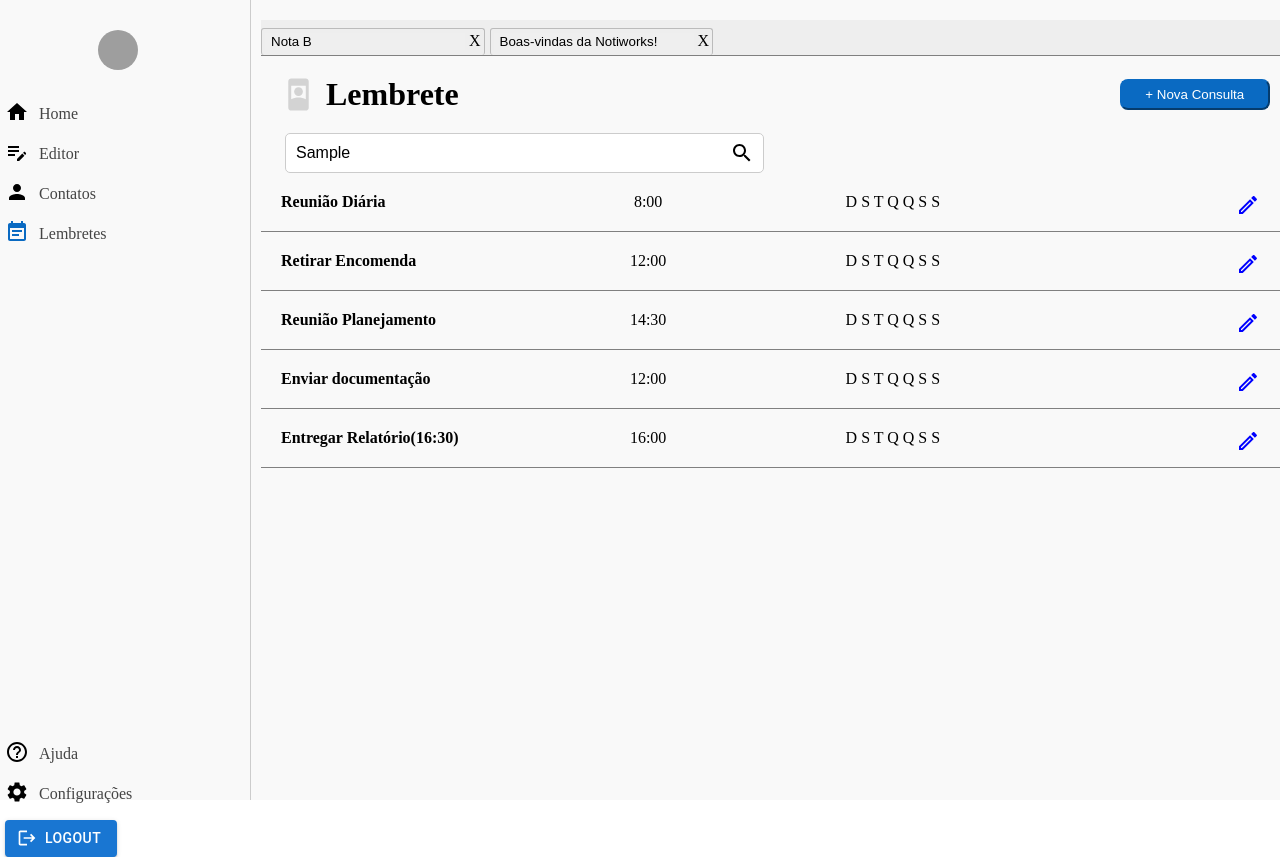
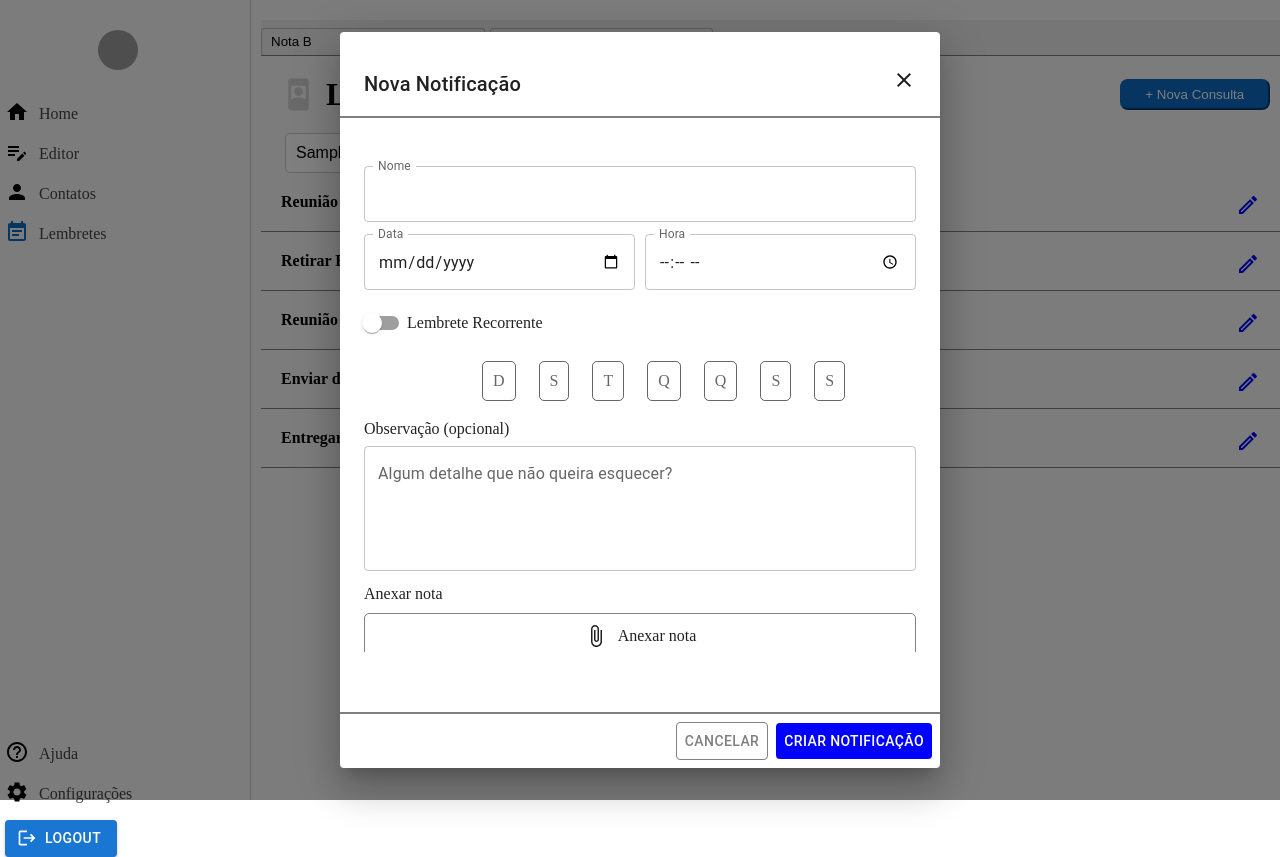
Before and after one commit to leonardoseven/Notiworks, a React (Vite) app in the folder front-end/: page /lembretes in a window 1280 px wide. Both pictures are taken after typing "Sample" into the empty fields and a click on the button "+ Nova Consulta". Built offline with nearby package versions, Linux system fonts and the light colour scheme; grey boxes are pictures that could not be loaded.

Commit message:
lembretes

```diff
--- a/front-end/src/components/Lembretes/Lembrete.tsx
+++ b/front-end/src/components/Lembretes/Lembrete.tsx
@@ -1,8 +1,14 @@
-import { RememberMe, Edit } from '@mui/icons-material';
+import { RememberMe, Edit, AttachFile, Info, Close } from '@mui/icons-material';
 import React from 'react';
 import { useState } from 'react';
 import SearchBar from '../Contatos/components/SearchBar';
 import EditOutlined from '@mui/icons-material/EditOutlined';
+import Dialog from '@mui/material/Dialog/Dialog';
+import { Button, DialogActions, DialogContent, DialogTitle, TextField } from '@mui/material';
+import Switch from '@mui/material/Switch';
+import FormControlLabel from '@mui/material/FormControlLabel';
+import Checkbox from '@mui/material/Checkbox';
+import AttachFileIcon from '@mui/icons-material/AttachFile';
 
 const LembreteItem = ({ texto, hora, dias }) => {
     return (
@@ -58,10 +64,59 @@ const Lembrete = () => {
                     <LembreteItem texto="Reunião Planejamento" hora="14:30" dias="D S T Q Q S S" />
                     <LembreteItem texto="Enviar documentação" hora="12:00" dias="D S T Q Q S S" />
                     <LembreteItem texto="Entregar Relatório(16:30)" hora="16:00" dias="D S T Q Q S S" />
+
+<Dialog open={open} onClose={handleClose} fullWidth maxWidth="sm" style={{ maxHeight: '100vh' }}>
+<DialogTitle style={{ borderBottom: '2px solid gray', marginTop: '20px', marginBottom: '40px', display: 'flex', justifyContent: 'space-between' }}>
+    <span>Nova Notificação</span>
+    <Close />
+</DialogTitle>
+    <DialogContent>
+        <TextField autoFocus margin="dense" label="Nome" InputLabelProps={{ shrink: true }} fullWidth />
+        <div style={{ display: 'flex', justifyContent: 'space-between' }}>
+            <TextField margin="dense" label="Data" type="date" style={{ flex: 1, marginRight: '10px' }} InputLabelProps={{ shrink: true }} />
+            <TextField margin="dense" label="Hora" type="time" style={{ flex: 1 }} InputLabelProps={{ shrink: true }} />
+        </div>
+        <div style={{ display: 'flex', alignItems: 'center', marginTop: '10px' }}>
+            <FormControlLabel control={<Switch />} label="" />
+            <span style={{ marginLeft: '-20px' }}>Lembrete Recorrente</span>
+        </div>
+        <div style={{ display: 'flex', justifyContent: 'space-between', marginTop: '10px',marginLeft:'120px',marginRight:'250px' }}>
+            <FormControlLabel control={<Checkbox icon={<span style={{ border: '1px solid', borderRadius: '5px', padding: '10px' }}>D</span>} checkedIcon={<span style={{ border: '1px solid blue', color: 'blue', borderRadius: '5px', padding: '10px' }}>D</span>} />} label={undefined} />
+            <FormControlLabel control={<Checkbox icon={<span style={{ border: '1px solid', borderRadius: '5px', padding: '10px' }}>S</span>} checkedIcon={<span style={{ border: '1px solid blue', color: 'blue', borderRadius: '5px', padding: '10px' }}>S</span>} />} label={undefined} />
+            <FormControlLabel control={<Checkbox icon={<span style={{ border: '1px solid', borderRadius: '5px', padding: '10px' }}>T</span>} checkedIcon={<span style={{ border: '1px solid blue', color: 'blue', borderRadius: '5px', padding: '10px' }}>T</span>} />} label={undefined} />
+            <FormControlLabel control={<Checkbox icon={<span style={{ border: '1px solid', borderRadius: '5px', padding: '10px' }}>Q</span>} checkedIcon={<span style={{ border: '1px solid blue', color: 'blue', borderRadius: '5px', padding: '10px' }}>Q</span>} />} label={undefined} />
+            <FormControlLabel control={<Checkbox icon={<span style={{ border: '1px solid', borderRadius: '5px', padding: '10px' }}>Q</span>} checkedIcon={<span style={{ border: '1px solid blue', color: 'blue', borderRadius: '5px', padding: '10px' }}>Q</span>} />} label={undefined} />
+            <FormControlLabel control={<Checkbox icon={<span style={{ border: '1px solid', borderRadius: '5px', padding: '10px' }}>S</span>} checkedIcon={<span style={{ border: '1px solid blue', color: 'blue', borderRadius: '5px', padding: '10px' }}>S</span>} />} label={undefined} />
+            <FormControlLabel control={<Checkbox icon={<span style={{ border: '1px solid', borderRadius: '5px', padding: '10px' }}>S</span>} checkedIcon={<span style={{ border: '1px solid blue', color: 'blue', borderRadius: '5px', padding: '10px' }}>S</span>} />} label={undefined} />
+        </div>
+        <div style={{ marginTop: '10px' }}>
+            <span>Observação (opcional)</span>
+            <TextField margin="dense" label="Algum detalhe que não queira esquecer?" multiline rows={4} variant="outlined" fullWidth />
+        </div>
+        <div style={{ marginTop: '10px' }}>
+            <span>Anexar nota</span>
+            <div style={{ display: 'flex', justifyContent: 'center', alignItems: 'center', border: '1px solid gray', borderRadius: '5px', padding: '10px', marginTop: '10px' }}>
+                <AttachFileIcon />
+                <span style={{ marginLeft: '10px' }}>Anexar nota</span>
+            </div>
+        </div>
+        <div style={{ marginTop: '10px', display: 'flex', alignItems: 'center' }}>
+            <Info color="primary" />
+            <span style={{ marginLeft: '10px', color: 'blue' }}>Anexando uma nota, sua notificação vai acompanhar um link direto para ela</span>
+        </div>
+        {}
+    </DialogContent>
+    <DialogActions style={{ borderTop: '2px solid gray' ,marginTop:'60px'}}>
+        <Button onClick={handleClose} style={{ color: 'gray', borderColor: 'gray', borderWidth: '1px', borderStyle: 'solid' }}>Cancelar</Button>
+        <Button onClick={handleClose} style={{ backgroundColor: 'blue', color: 'white' }}>Criar notificação</Button>
+    </DialogActions>
+</Dialog>
+
+
+
                 </div>
             </div>
         </>
     )
 }
-
 export default Lembrete;
```
